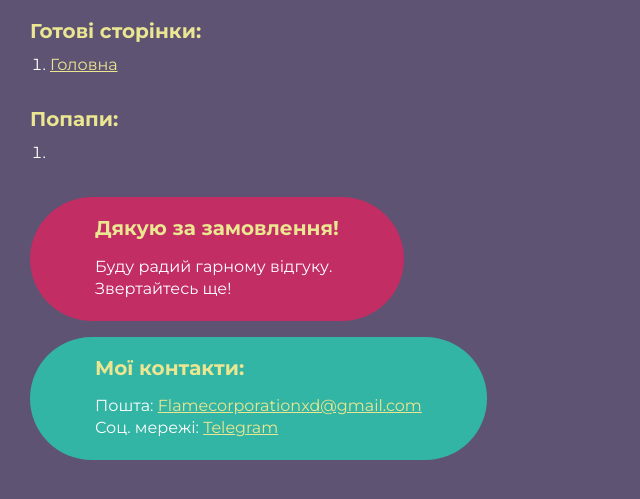
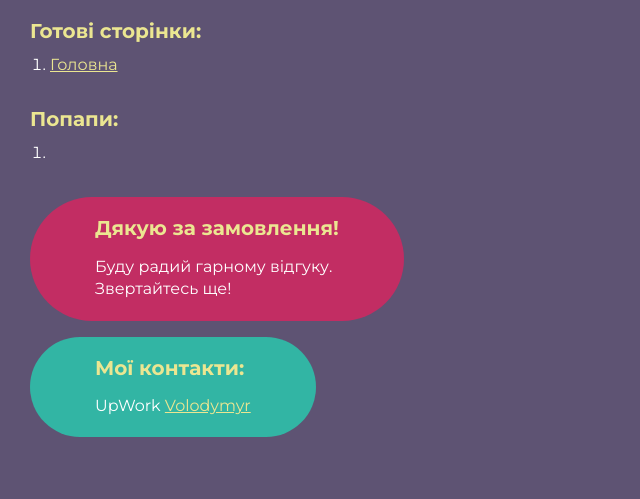
Before and after one commit to CodeFlamesk/Wishbone__project, a website: page index.html in a window 1280 px wide. Shown: the part 115-614 px from the top of the page, without its empty margins (0-640 px from the left). Drawn offline with Linux system fonts and the light colour scheme.

Commit message:
add link upwork

```diff
--- a/index.html
+++ b/index.html
@@ -28,10 +28,9 @@
 		</div>
 		<div class="rootpage__contacts">
 			<h2>Мої контакти:</h2>
-			<p>Пошта: <a href="mailto:Flamecorporationxd@gmail.com">
-					Flamecorporationxd@gmail.com</a></p>
+			<p>UpWork <a href="https://www.upwork.com/freelancers/~01a687c8f95b7913d7">
+					Volodymyr</a></p>
 
-			<p>Соц. мережі: <a href="https://t.me/Na_blesse_M">Telegram</a></p>
 		</div>
 	</div>
 </body>
```
Also changed, not shown: home.html (+2 -2 lines).
